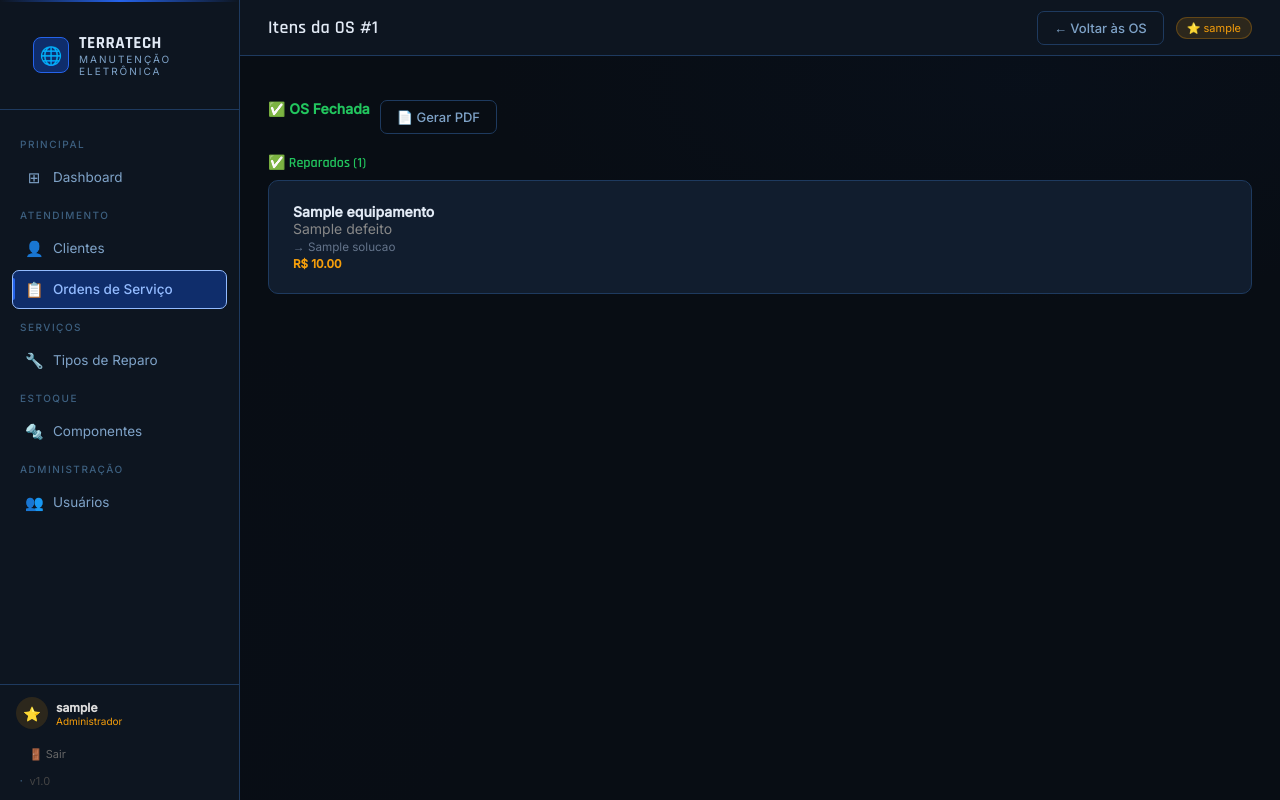
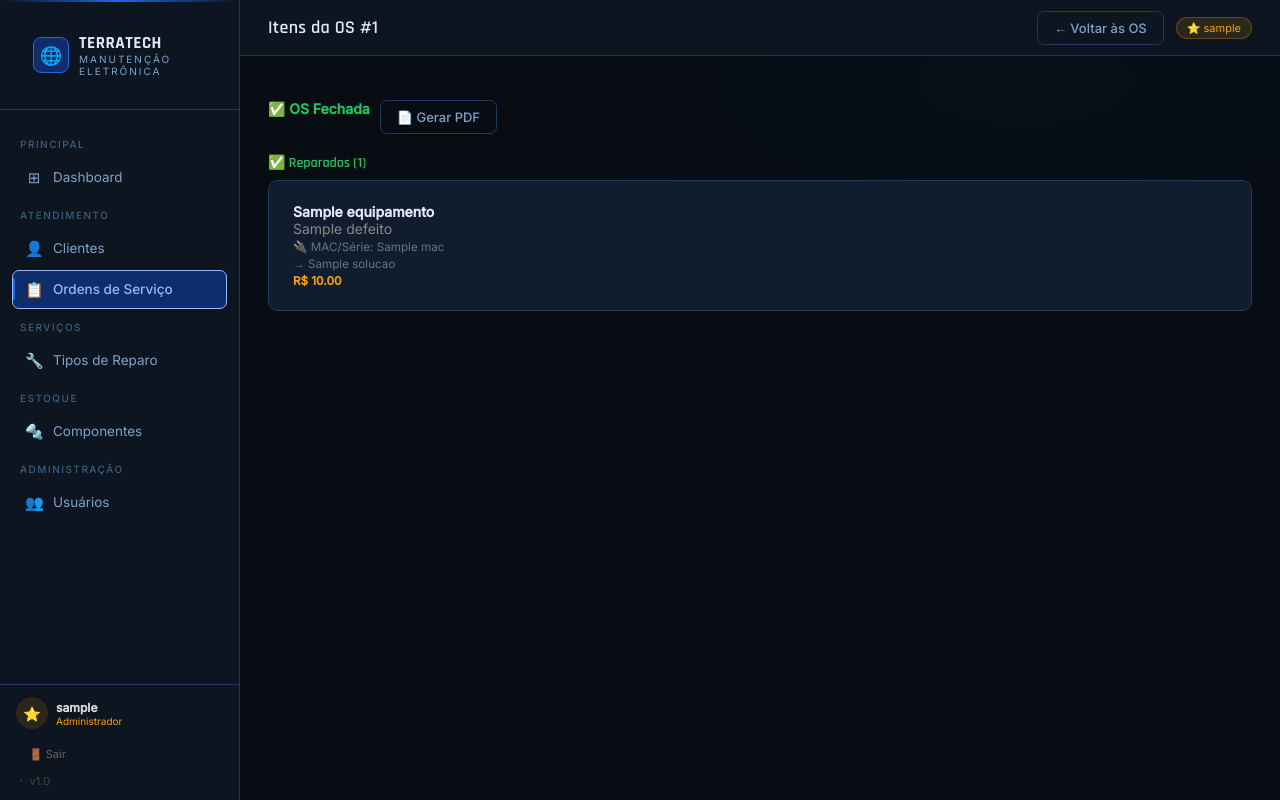
Before and after one commit to andretl96/sistema_os, a Flask app: page /itens/1 in a window 1280 px wide. Run offline with Flask 3, Linux system fonts and the light colour scheme; the visitor is signed in with stand-in values (Sample User, id 1); a database or web service that is not in the repository returns one stand-in record (values such as "Sample title"); some libraries are stand-ins or nearby versions.

Commit message:
Update itens.html

```diff
--- a/templates/itens.html
+++ b/templates/itens.html
@@ -78,6 +78,9 @@
             {% endif %}
         </div>
         <span style="color:#888;">{{ item['defeito'] }}</span>
+        {% if item['mac'] %}
+        <br><small style="color:#64748b;">🔌 MAC/Série: {{ item['mac'] }}</small>
+        {% endif %}
         {% if item['solucao'] %}
         <br><small style="color:#64748b;">→ {{ item['solucao'] }}</small>
         {% endif %}
```
